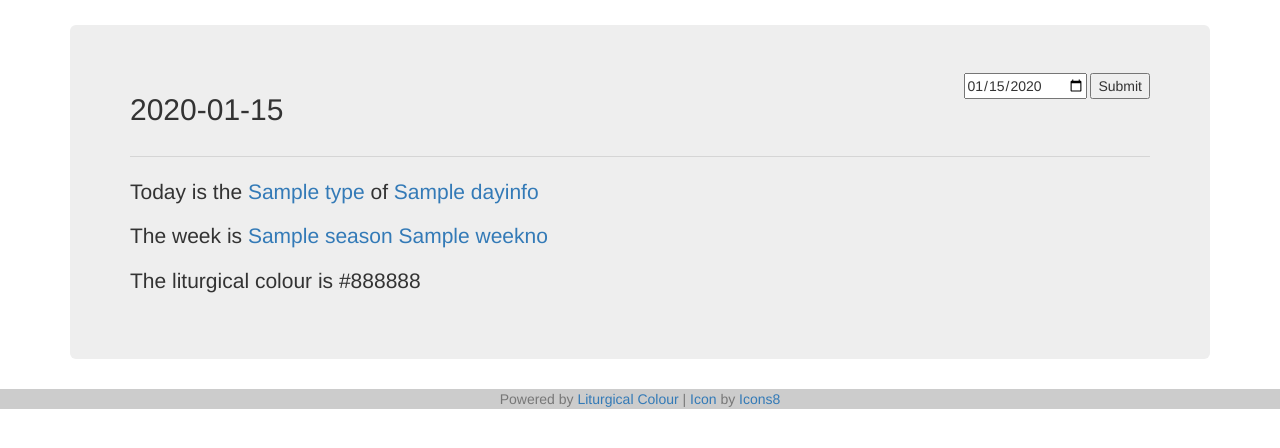
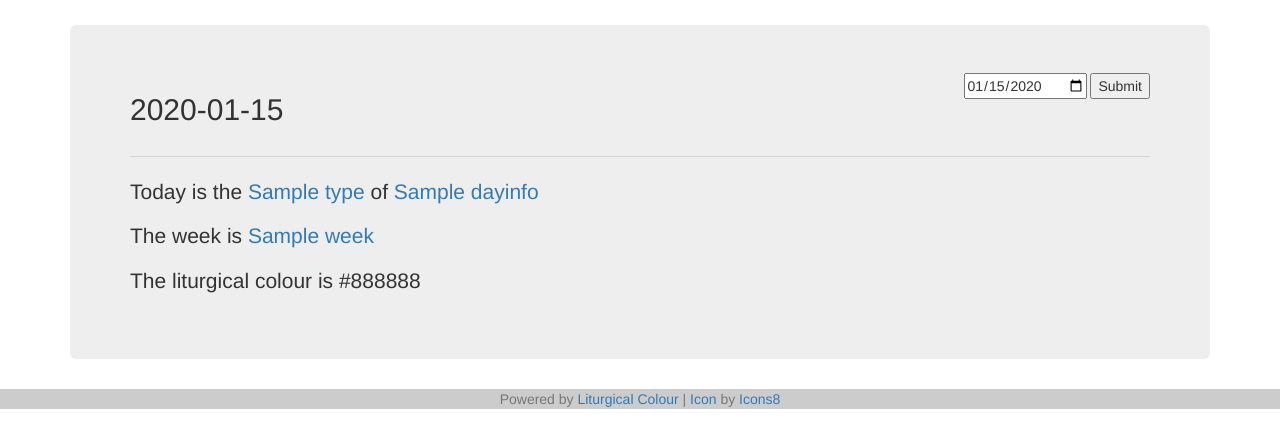
Before and after one commit to djjudas21/liturgical-colour-app, a Flask app: template templates/template.html in a window 1280 px wide. Shown: the top 448 px of the page. Run offline with Flask 3, Linux system fonts and the light colour scheme; the template is opened without the code that fills it: most values are stand-ins (such as "Sample title", 1, 10 or a date in 2020); some libraries are stand-ins or nearby versions.

Commit message:
Display week parameter instead of doing a concatenation

```diff
--- a/requirements.txt
+++ b/requirements.txt
@@ -1,2 +1,2 @@
 Flask >= 3.0.0
-liturgical-colour == 0.2.0
+liturgical-colour == 0.2.1
--- a/templates/template.html
+++ b/templates/template.html
@@ -37,7 +37,7 @@
                 <p class="lead">Today is the <a href="{{ dayinfo['type_url'] }}" target="_blank" rel="noopener noreferrer">{{ dayinfo['type'] }}</a> of {%if dayinfo['url'] %}
                 <a href="{{ dayinfo['url'] }}" target="_blank" rel="noopener noreferrer">{{ dayinfo['name'] }}</a>{% else %}{{ dayinfo['name'] }}{% endif %}</p>
             {% endif -%}
-            <p>The week is <a href="{{ dayinfo['season_url'] }}" target="_blank" rel="noopener noreferrer">{{ dayinfo['season'] }} {{ dayinfo['weekno'] }}</a></p>
+            <p>The week is <a href="{{ dayinfo['season_url'] }}" target="_blank" rel="noopener noreferrer">{{ dayinfo['week'] }}</a></p>
             <p>The liturgical colour is {{ dayinfo['colour'] }}</p>
         </div>
     </div>
```
